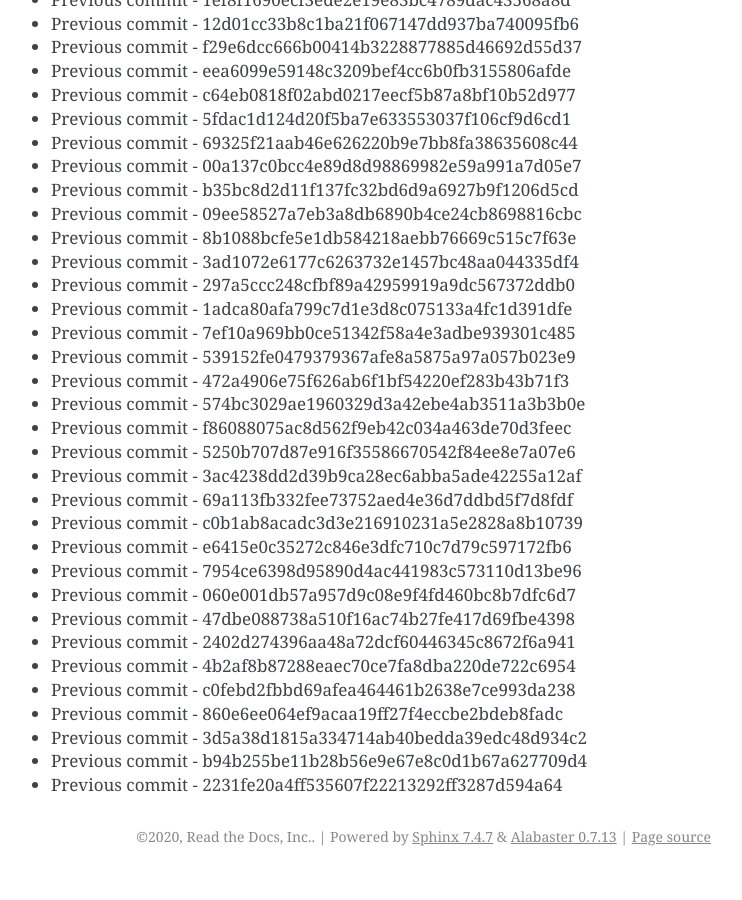
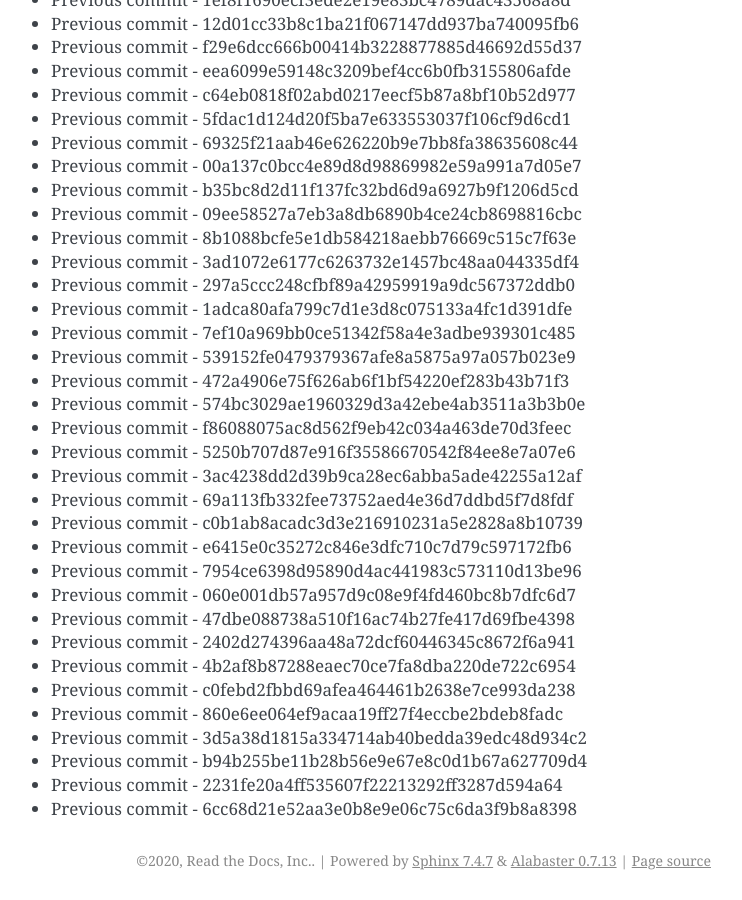
Before and after one commit to readthedocs/rtd-git-stresstest, a Sphinx documentation site: the page built from docs/updates.rst, in a window 1280 px wide and 900 px high, scrolled down 1322 px. Shown: the whole window, without its empty margins (399-1141 px from the left). Built offline with Sphinx 7.4.7, drawn with Linux system fonts in a browser that asks for light colours; before the commit the page ends 2198 px from its top, so only the background shows below that.

Commit message:
Generating commit from previous: 6cc68d21e52aa3e0b8e9e06c75c6da3f9b8a8398

```diff
--- a/docs/updates.rst
+++ b/docs/updates.rst
@@ -87,3 +87,4 @@ It can be tested for any performance characteristics.
 * Previous commit - 3d5a38d1815a334714ab40bedda39edc48d934c2
 * Previous commit - b94b255be11b28b56e9e67e8c0d1b67a627709d4
 * Previous commit - 2231fe20a4ff535607f22213292ff3287d594a64
+* Previous commit - 6cc68d21e52aa3e0b8e9e06c75c6da3f9b8a8398
```
